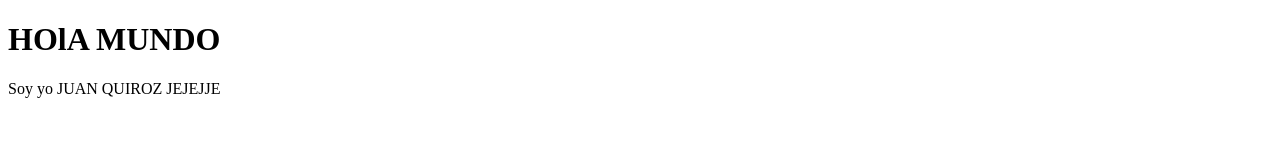
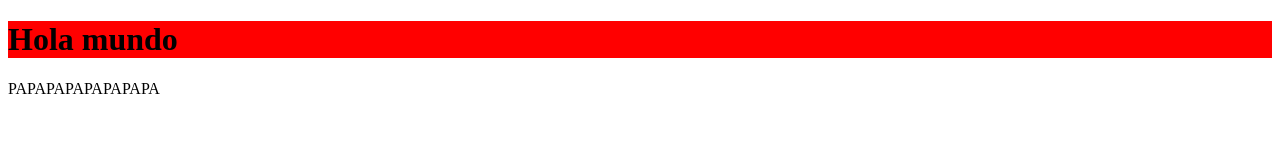
Before and after one commit to JuanQuiro/gitpopp_test, a plain HTML site: page index.html in a window 1280 px wide. Drawn offline with Linux system fonts and the light colour scheme.

Commit message:
Listo primer copy

```diff
--- a/index.html
+++ b/index.html
@@ -3,10 +3,10 @@
 <head>
     <meta charset="UTF-8">
     <meta name="viewport" content="width=device-width, initial-scale=1.0">
-    <title>Document</title>
+    <title>EJEMPLO</title>
 </head>
 <body>
-    <h1>HOlA MUNDO</h1>
-    <p>Soy yo JUAN QUIROZ JEJEJJE</p>
+    <h1 style="background-color: red;">Hola mundo</h1>
+    <p>PAPAPAPAPAPAPAPA</p>
 </body>
 </html>
```
Also changed, not shown: 1 other file.
